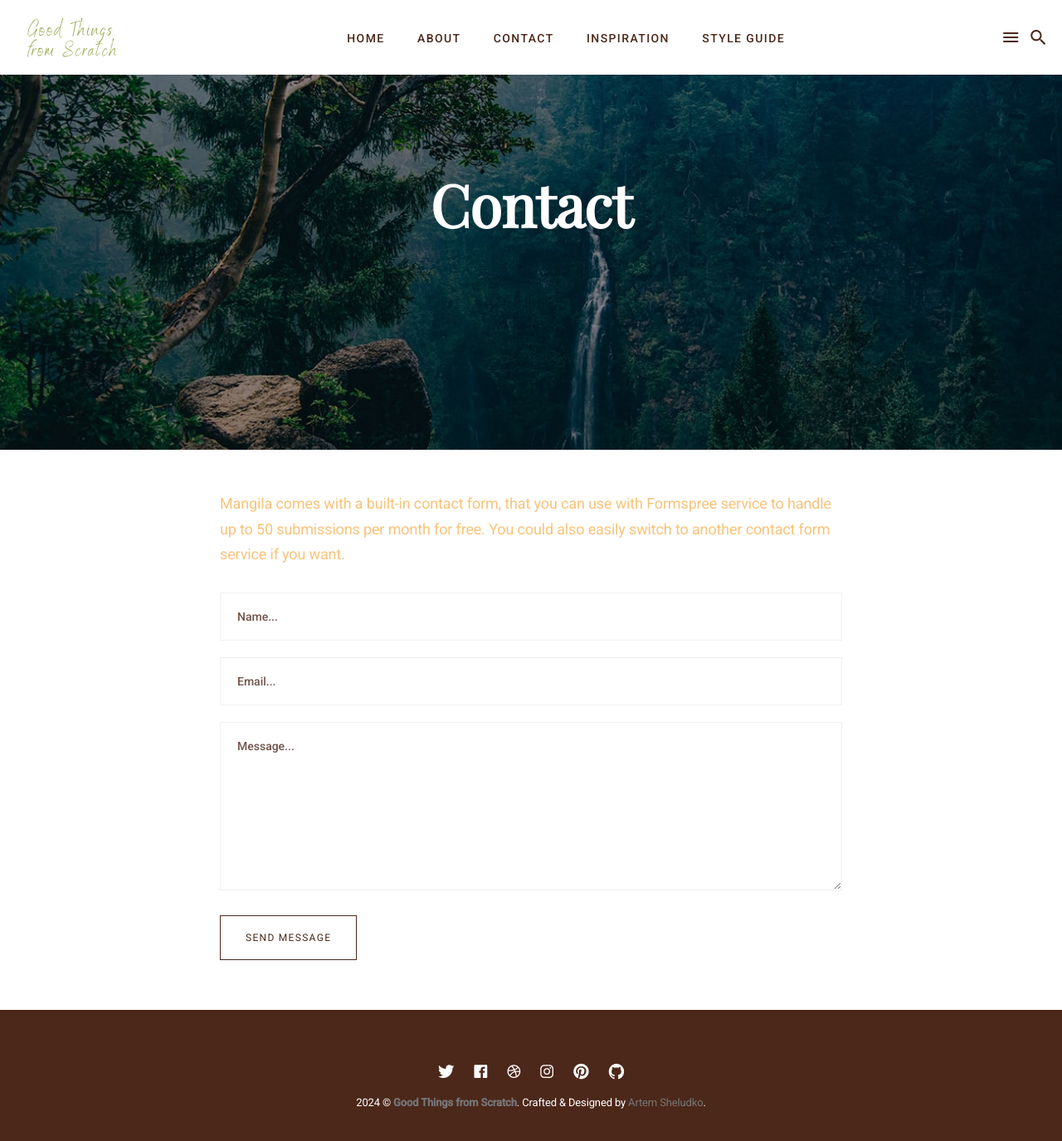
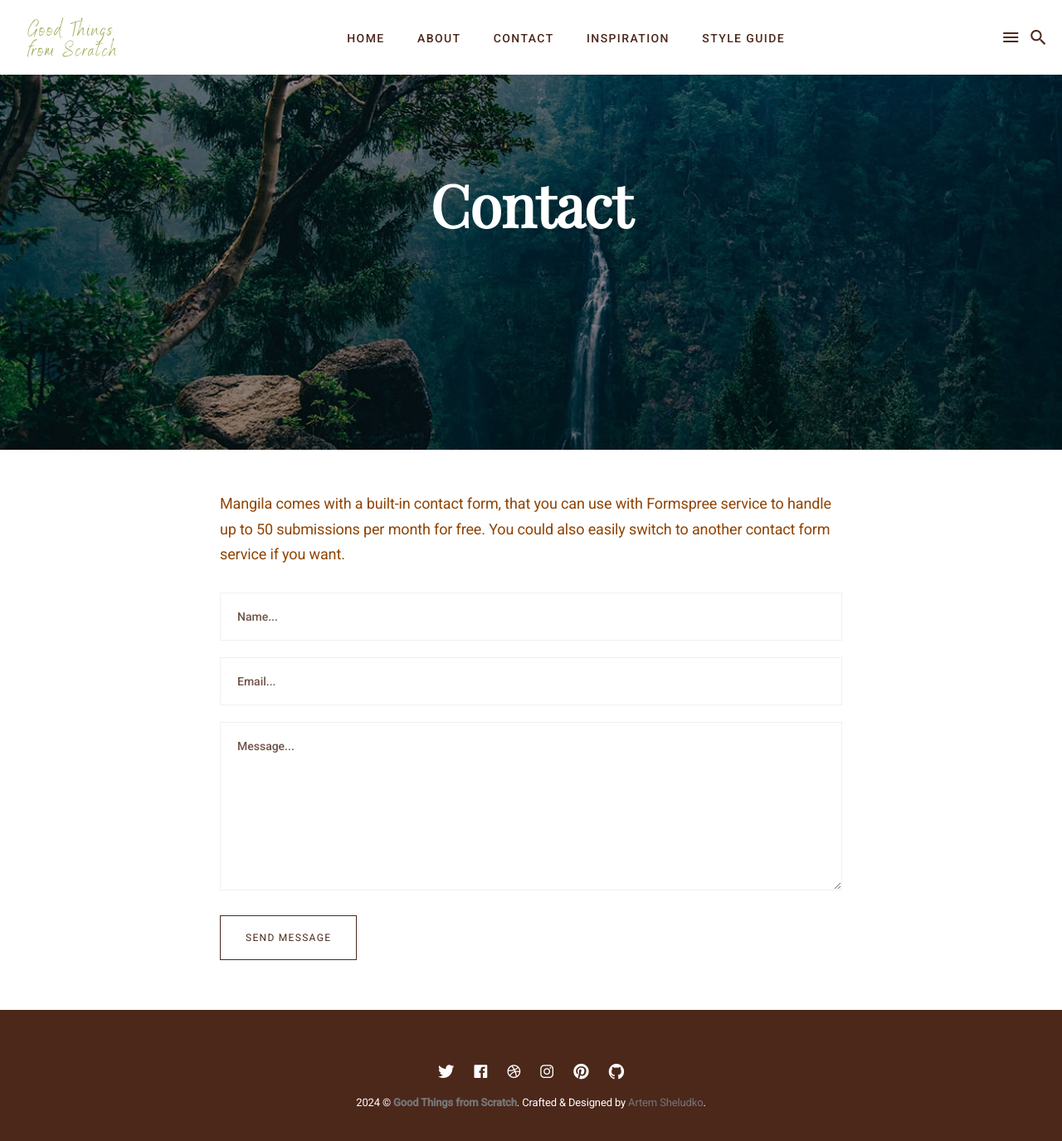
Before and after one commit to avarndell/GoodThingsFromScratch, a Jekyll site: the page built from _pages/contact.html, in a window 1280 px wide and 1400 px high, scrolled down 119 px. Shown: the top 1375 px of the window at 83% size. Built offline with Jekyll 4.4.1, drawn with Linux system fonts in a browser that asks for light colours; nearby versions of some CDN libraries.

Commit message:
changed text color alt

```diff
--- a/_sass/0-settings/_variables.scss
+++ b/_sass/0-settings/_variables.scss
@@ -19,7 +19,7 @@ $white: #fff;
 
 // Text color
 $text-color: $dark;
-$text-color-alt: #f9c37a;
+$text-color-alt: #8f4405;
 
 // Background color
 $background-color: #fff;
```
